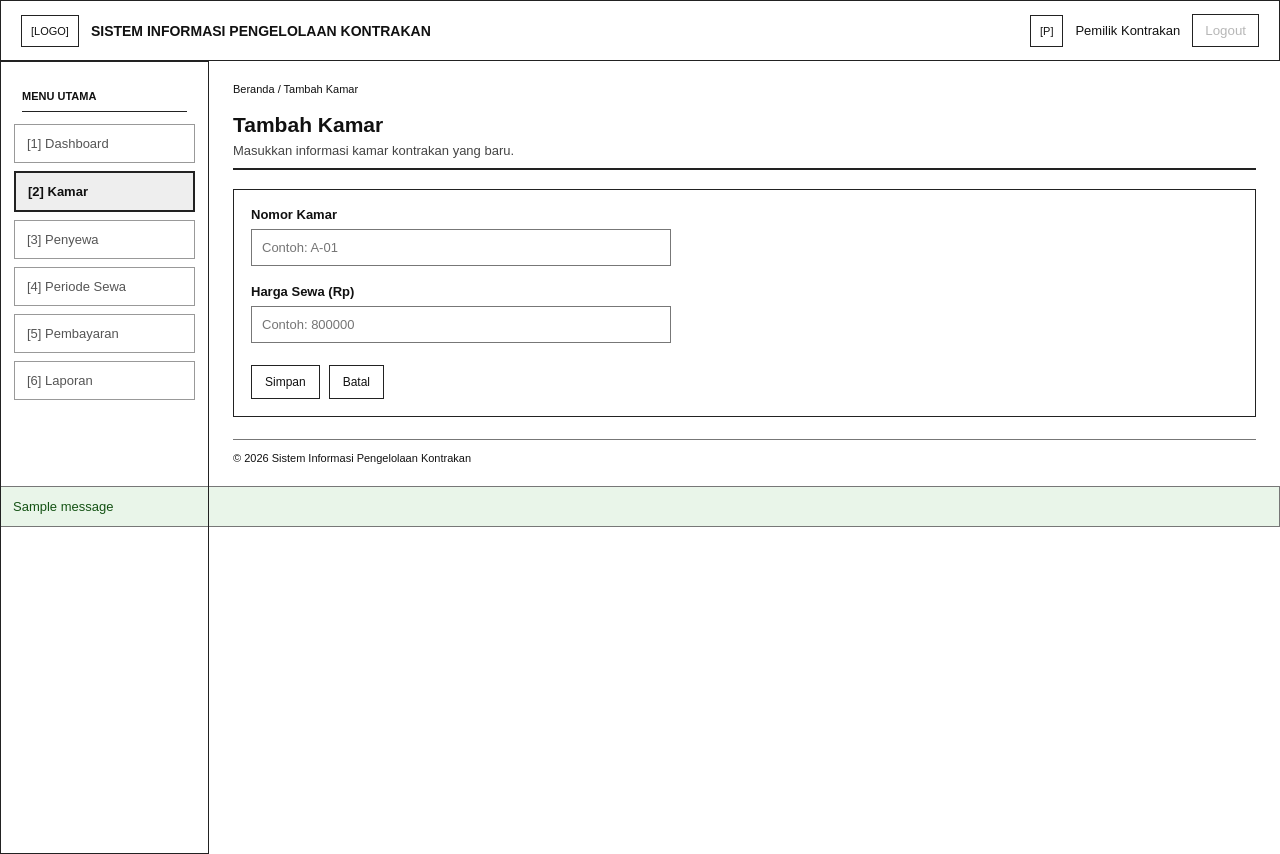
After one commit to magicglass177/rpl-sistem-informasi-kontrakan, a Flask app: page /kamar/tambah in a window 1280 px wide. The commit adds this page. Run offline with Flask 3, Linux system fonts and the light colour scheme; tables that the repository leaves empty hold one stand-in row (values such as "Sample post"); one stand-in notice (Sample message) is shown.

Commit message:
Tambah form tambah kamar dengan validasi

```diff
--- a/routes.py
+++ b/routes.py
@@ -1,12 +1,15 @@
+
 from flask import (
     Blueprint,
+    flash,
     redirect,
     render_template,
     request,
     url_for,
 )
 
-from models import get_all_kamar
+from models import get_all_kamar, create_kamar
+from services import validate_kamar
 
 
 main = Blueprint("main", __name__)
@@ -29,3 +32,53 @@ def daftar_kamar():
         daftar_kamar=daftar_kamar,
         kata_kunci=kata_kunci,
     )
+
+
+@main.route("/kamar/tambah", methods=["GET", "POST"])
+def tambah_kamar():
+    if request.method == "POST":
+        data_bersih, errors = validate_kamar(request.form)
+
+        if errors:
+            return render_template(
+                "kamar_form.html",
+                page_title="Tambah Kamar",
+                active_page="kamar",
+                data=data_bersih,
+                errors=errors,
+            ), 400
+
+        berhasil, status = create_kamar(
+            data_bersih["nomor_kamar"],
+            data_bersih["harga_sewa"],
+        )
+
+        if berhasil:
+            flash("Data kamar berhasil ditambahkan.", "success")
+            return redirect(url_for("main.daftar_kamar"))
+
+        if status == "duplicate":
+            errors["nomor_kamar"] = (
+                f"Nomor kamar {data_bersih['nomor_kamar']} sudah ada."
+            )
+        else:
+            errors["database"] = (
+                "Data kamar gagal disimpan karena terjadi "
+                "kesalahan database."
+            )
+
+        return render_template(
+            "kamar_form.html",
+            page_title="Tambah Kamar",
+            active_page="kamar",
+            data=data_bersih,
+            errors=errors,
+        ), 400
+
+    return render_template(
+        "kamar_form.html",
+        page_title="Tambah Kamar",
+        active_page="kamar",
+        data={"nomor_kamar": "", "harga_sewa": ""},
+        errors={},
+    )
--- a/templates/base.html
+++ b/templates/base.html
@@ -218,6 +218,52 @@
                 min-width: 650px;
             }
         }
+
+        .form-group {
+    margin-bottom: 18px;
+}
+
+.form-group label {
+    display: block;
+    margin-bottom: 7px;
+    font-weight: bold;
+}
+
+.form-group input {
+    width: 100%;
+    max-width: 420px;
+    padding: 10px;
+    border: 1px solid #777;
+    font-size: 13px;
+}
+
+.form-actions {
+    display: flex;
+    gap: 9px;
+    margin-top: 22px;
+}
+
+.field-error {
+    display: block;
+    margin-top: 6px;
+    color: #a00000;
+}
+
+.message {
+    padding: 12px;
+    margin-bottom: 16px;
+    border: 1px solid #777;
+}
+
+.message.success {
+    background: #e9f5e9;
+    color: #145214;
+}
+
+.message.error {
+    background: #fbeaea;
+    color: #8a0000;
+}
     </style>
 </head>
 
@@ -264,5 +310,13 @@
             © 2026 Sistem Informasi Pengelolaan Kontrakan
         </footer>
     </main>
+
+    {% with messages = get_flashed_messages(with_categories=true) %}
+    {% for category, message in messages %}
+        <div class="message {{ category }}" role="alert">
+            {{ message }}
+        </div>
+    {% endfor %}
+{% endwith %}
 </body>
 </html>
--- /dev/null
+++ b/templates/kamar_form.html
@@ -0,0 +1,71 @@
+
+{% extends "base.html" %}
+
+{% block content %}
+<section class="page-heading">
+    <h1>Tambah Kamar</h1>
+    <p>Masukkan informasi kamar kontrakan yang baru.</p>
+</section>
+
+<section class="table-card">
+    {% if errors.get("database") %}
+        <div class="message error">
+            {{ errors["database"] }}
+        </div>
+    {% endif %}
+
+    <form method="POST" action="{{ url_for('main.tambah_kamar') }}">
+        <div class="form-group">
+            <label for="nomor_kamar">Nomor Kamar</label>
+            <input
+                type="text"
+                id="nomor_kamar"
+                name="nomor_kamar"
+                maxlength="20"
+                required
+                value="{{ data.get('nomor_kamar', '') }}"
+                placeholder="Contoh: A-01"
+                aria-describedby="nomor-error"
+            >
+
+            {% if errors.get("nomor_kamar") %}
+                <small class="field-error" id="nomor-error">
+                    {{ errors["nomor_kamar"] }}
+                </small>
+            {% endif %}
+        </div>
+
+        <div class="form-group">
+            <label for="harga_sewa">Harga Sewa (Rp)</label>
+            <input
+                type="number"
+                id="harga_sewa"
+                name="harga_sewa"
+                min="0"
+                step="any"
+                required
+                value="{{ data.get('harga_sewa', '') }}"
+                placeholder="Contoh: 800000"
+                aria-describedby="harga-error"
+            >
+
+            {% if errors.get("harga_sewa") %}
+                <small class="field-error" id="harga-error">
+                    {{ errors["harga_sewa"] }}
+                </small>
+            {% endif %}
+        </div>
+
+        <div class="form-actions">
+            <button class="button" type="submit">
+                Simpan
+            </button>
+
+            <a class="button"
+               href="{{ url_for('main.daftar_kamar') }}">
+                Batal
+            </a>
+        </div>
+    </form>
+</section>
+{% endblock %}
```
Also changed, not shown: jurnal-vibe-coding.md (+32 -0 lines), models.py (+40 -0 lines), services.py (+50 -0 lines), templates/kamar_list.html (+3 -4 lines).
